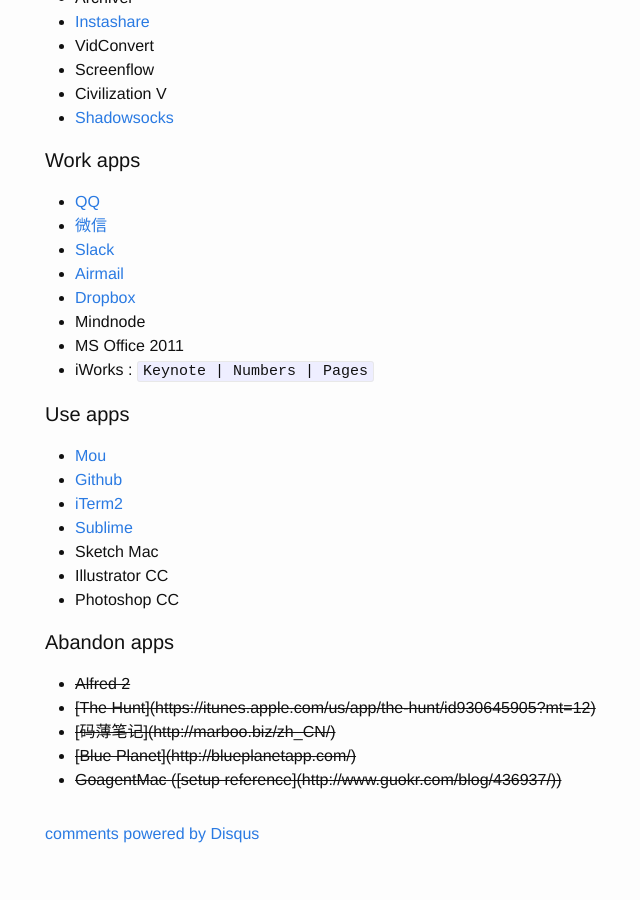
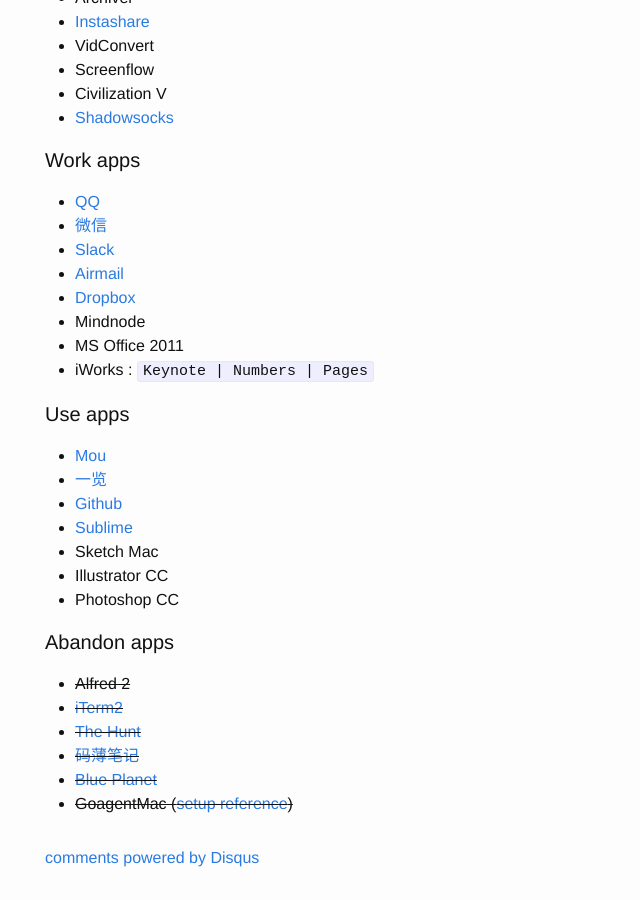
Before and after one commit to Afio/afio.github.io, a Jekyll site: the page built from _posts/2014-09-11-mac-setup.markdown, in a window 1280 px wide and 900 px high, scrolled down 1381 px. Shown: the whole window, without its empty margins (225-865 px from the left). Built offline with Jekyll 4.4.1, drawn with Linux system fonts in a browser that asks for light colours; comment, search, counter and statistics services are not loaded; before the commit the page ends 2257 px from its top, so only the background shows below that; part of the change alters nothing that is shown.

Commit message:
app update

```diff
--- a/_posts/2014-09-11-mac-setup.markdown
+++ b/_posts/2014-09-11-mac-setup.markdown
@@ -75,8 +75,8 @@ categories: setup
 
 
 - [Mou](http://25.io/mou/)
+- <a herf="http://yilan.hackplan.com/" target="_blank">一览</a>
 - [Github](https://mac.github.com/)
-- [iTerm2](http://imwuyu.me/talk-about/cool-iterm2.html/)
 - [Sublime](http://www.sublimetext.com/3)
 - Sketch Mac
 - Illustrator CC
@@ -85,7 +85,8 @@ categories: setup
 #### Abandon apps
 
 - <s>Alfred 2</s>
-- <s>[The Hunt](https://itunes.apple.com/us/app/the-hunt/id930645905?mt=12)</s>
-- <s>[码薄笔记](http://marboo.biz/zh_CN/)</s>
-- <s>[Blue Planet](http://blueplanetapp.com/)</s>
-- <s>GoagentMac ([setup reference](http://www.guokr.com/blog/436937/))</s>
+- <s><a herf="http://imwuyu.me/talk-about/cool-iterm2.html/" target="_blank">iTerm2</a></s>
+- <s><a herf="https://itunes.apple.com/us/app/the-hunt/id930645905?mt=12" target="_blank">The Hunt</a></s>
+- <s><a herf="http://marboo.biz/zh_CN/" target="_blank">码薄笔记</a></s>
+- <s><a herf="http://blueplanetapp.com" target="_blank">Blue Planet</a></s>
+- <s>GoagentMac (<a herf="http://www.guokr.com/blog/436937/" target="_blank">setup reference</a>)</s>
```
